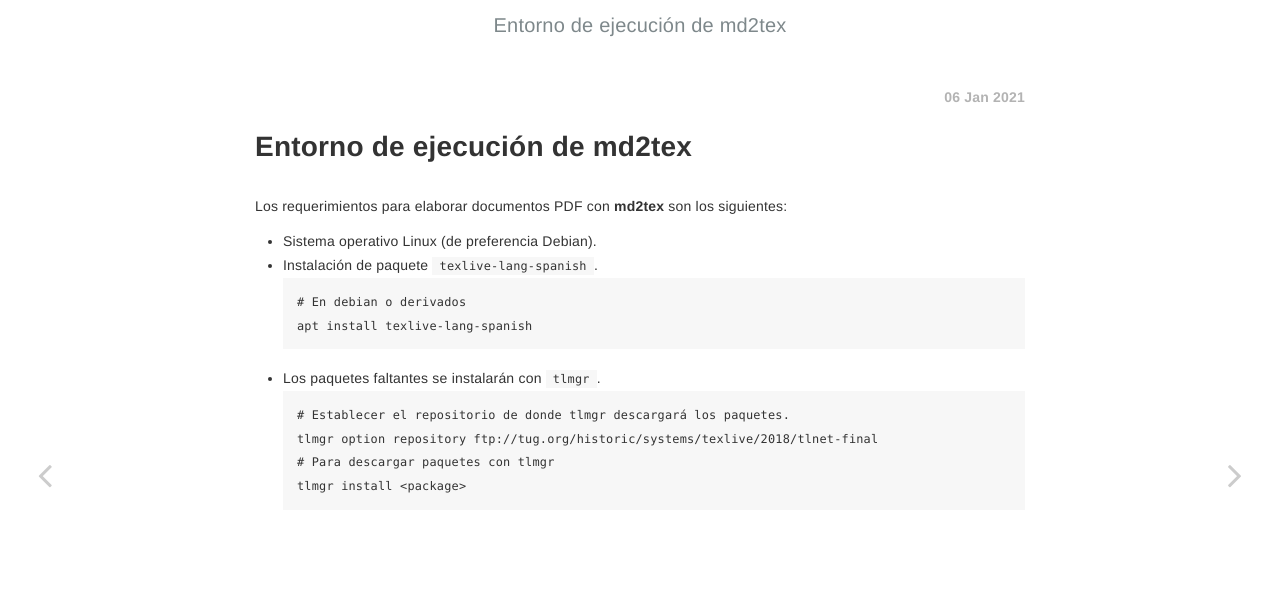
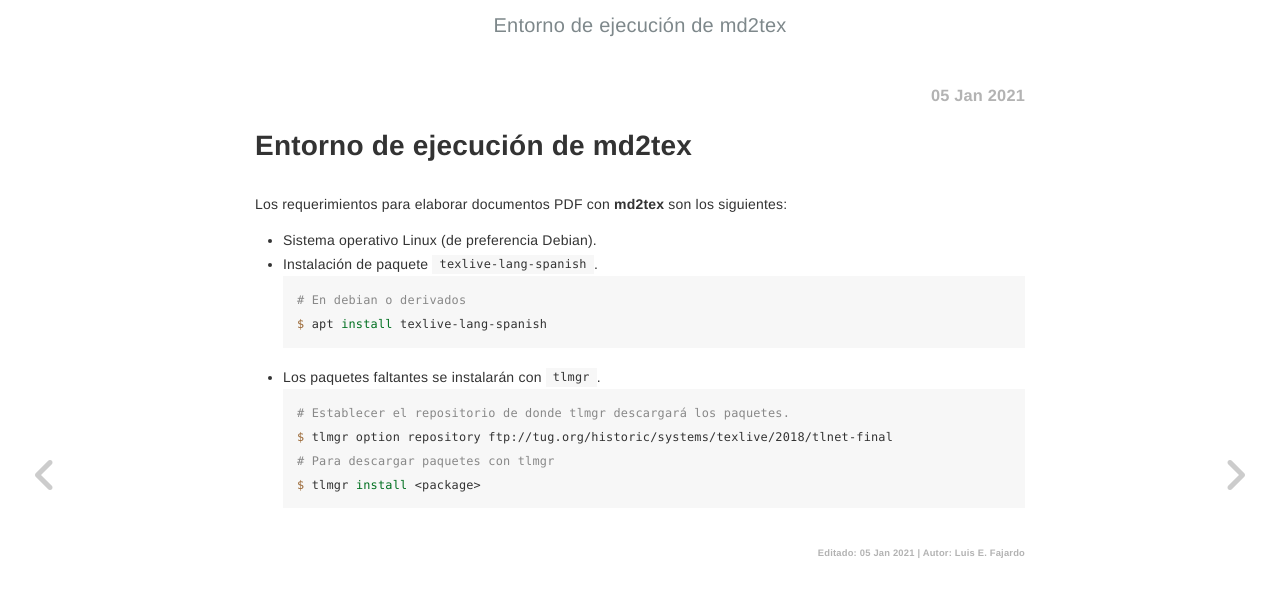
Before and after one commit to LuisFajardoF/gitbooktheme, a Jekyll site: the page built from _posts/2021-01-01-execution-env.md, in a window 1280 px wide. Shown: the top 597 px of the page. Built offline with Jekyll 4.4.1, drawn with Linux system fonts in a browser that asks for light colours; nearby versions of some CDN libraries.

````diff
--- a/_includes/body.html
+++ b/_includes/body.html
@@ -15,9 +15,9 @@
         <div class="page-inner">
             <div id="book-search-results">
                 <div class="search-noresults">
-                    <h4 style="text-align:right;color:#b3b3b3;">
+                    <h3 class="edition-post">
                         {{ page.date | date_to_string }}
-                    </h4>
+                    </h3>
                     <section class="normal markdown-section">
 
                         {% if page.title %}
@@ -28,6 +28,9 @@
 
                         {{ content }}
                     </section>
+                    <h6 class="edition-post">
+                        Editado: {{ page.edited | date_to_string }} | Autor: {{ page.author }}
+                    </h6>
                 </div>
 
                 <!-- {%- include search.html -%} -->
--- a/_includes/footer.html
+++ b/_includes/footer.html
@@ -4,6 +4,8 @@
 <script src="{{site.baseurl}}/gitbook/gitbook-plugin-fontsettings/fontsettings.js"></script>
 <script src="{{site.baseurl}}/gitbook/gitbook-plugin-sharing/buttons.js"></script>
 
+<script src='https://kit.fontawesome.com/a076d05399.js'></script>
+
 <!-- <script src="{{site.baseurl}}/gitbook/gitbook-plugin-lunr/lunr.min.js"></script>
 <script src="{{site.baseurl}}/gitbook/gitbook-plugin-lunr/search-lunr.js"></script>
 <script src="{{site.baseurl}}/gitbook/gitbook-plugin-search/search-engine.js"></script>
--- a/_posts/2021-01-05-aexecution-env.md
+++ b/_posts/2021-01-01-execution-env.md
@@ -1,22 +1,23 @@
 ---
 title: Entorno de ejecución de md2tex
-author: Luis Fajardo
-date: 06-01-2021
-category: jekyll
+author: Luis E. Fajardo
+date: 05-01-2021
+edited: 05-01-2021
+category: env
 layout: post
 ---
 
 Los requerimientos para elaborar documentos PDF con **md2tex** son los siguientes:
 - Sistema operativo Linux (de preferencia Debian).
 - Instalación de paquete `texlive-lang-spanish`.
-```
+```sh
 # En debian o derivados
-apt install texlive-lang-spanish
+$ apt install texlive-lang-spanish
 ```
 - Los paquetes faltantes se instalarán con `tlmgr`.
+```sh
+# Establecer el repositorio de donde tlmgr descargará los paquetes.
+$ tlmgr option repository ftp://tug.org/historic/systems/texlive/2018/tlnet-final
+# Para descargar paquetes con tlmgr
+$ tlmgr install <package>
 ```
-# Establecer el repositorio de donde tlmgr descargará los paquetes.
-tlmgr option repository ftp://tug.org/historic/systems/texlive/2018/tlnet-final
-# Para descargar paquetes con tlmgr
-tlmgr install <package>
-```
--- a/gitbook/gitbook-plugin-fontsettings/website.css
+++ b/gitbook/gitbook-plugin-fontsettings/website.css
@@ -156,12 +156,12 @@
 }
 .book.color-theme-2 .book-body .page-wrapper .page-inner section.normal pre,
 .book.color-theme-2 .book-body .page-wrapper .page-inner section.normal code {
-  color: rgb(255, 255, 255);
-  background: rgb(73, 115, 126);
+  color: rgb(70, 68, 68);
+  background: rgb(194, 189, 181);
   border-color: #2d3143;
 }
 .book.color-theme-2 .book-body .page-wrapper .page-inner section.normal .highlight {
-  background-color: rgb(73, 115, 126);
+  background-color: rgb(194, 189, 181);
 }
 .book.color-theme-2 .book-body .page-wrapper .page-inner section.normal table th,
 .book.color-theme-2 .book-body .page-wrapper .page-inner section.normal table td {
@@ -289,3 +289,10 @@
   background: #252737;
   font-weight: 600;
 }
+
+/* edition class */
+.edition-post {
+  color: #b3b3b3;
+  text-align:right;
+  font-weight: bold;
+}
--- a/gitbook/gitbook-plugin-sharing/buttons.js
+++ b/gitbook/gitbook-plugin-sharing/buttons.js
@@ -1,8 +1,8 @@
 require(['gitbook', 'jquery'], function(gitbook, $) {
     var SITES = {
         'github': {
-            'label': 'GitHub',
-            'icon': 'fa fa-github',
+            'label': '   GitHub',
+            'icon': 'fab fa-github',
             'onClick': function(e) {
                 e.preventDefault();
                 window.open('https://github.com/LuisFajardoF');
@@ -10,10 +10,18 @@ require(['gitbook', 'jquery'], function(gitbook, $) {
         },
         'telegram': {
             'label': 'Telegram',
-            'icon': 'fa fa-telegram',
+            'icon': 'fab fa-telegram',
             'onClick': function(e) {
                 e.preventDefault();
                 window.open('https://t.me/luis96791');
+            }
+        },
+        'drive': {
+            'label': 'Drive',
+            'icon': 'fab fa-google-drive',
+            'onClick': function(e) {
+                e.preventDefault();
+                window.open('https://drive.google.com/drive/folders/1wTUhL7A_du4tEzAGAipMlLb4aL4DkbmL?usp=sharing');
             }
         }
     };
@@ -39,7 +47,7 @@ require(['gitbook', 'jquery'], function(gitbook, $) {
                 icon: 'fa fa-share-alt',
                 label: 'Share',
                 position: 'right',
-                dropdown: [menu]
+                dropdown: menu
             });
         }
 
````
Also changed, not shown: _posts/2021-01-02-plain-text.md (added, +98 -0 lines), _posts/2021-01-05-emphasis.md (+3 -1 lines), _posts/2021-01-06-plain-text.md (deleted, +0 -9 lines), _posts/howto.md (deleted, +0 -26 lines), _posts/license.md (deleted, +0 -12 lines), _posts/why.md (deleted, +0 -20 lines), index.md (+8 -2 lines), README.md, assets/pdflatex/plain-text.png (added), 1 other file.
